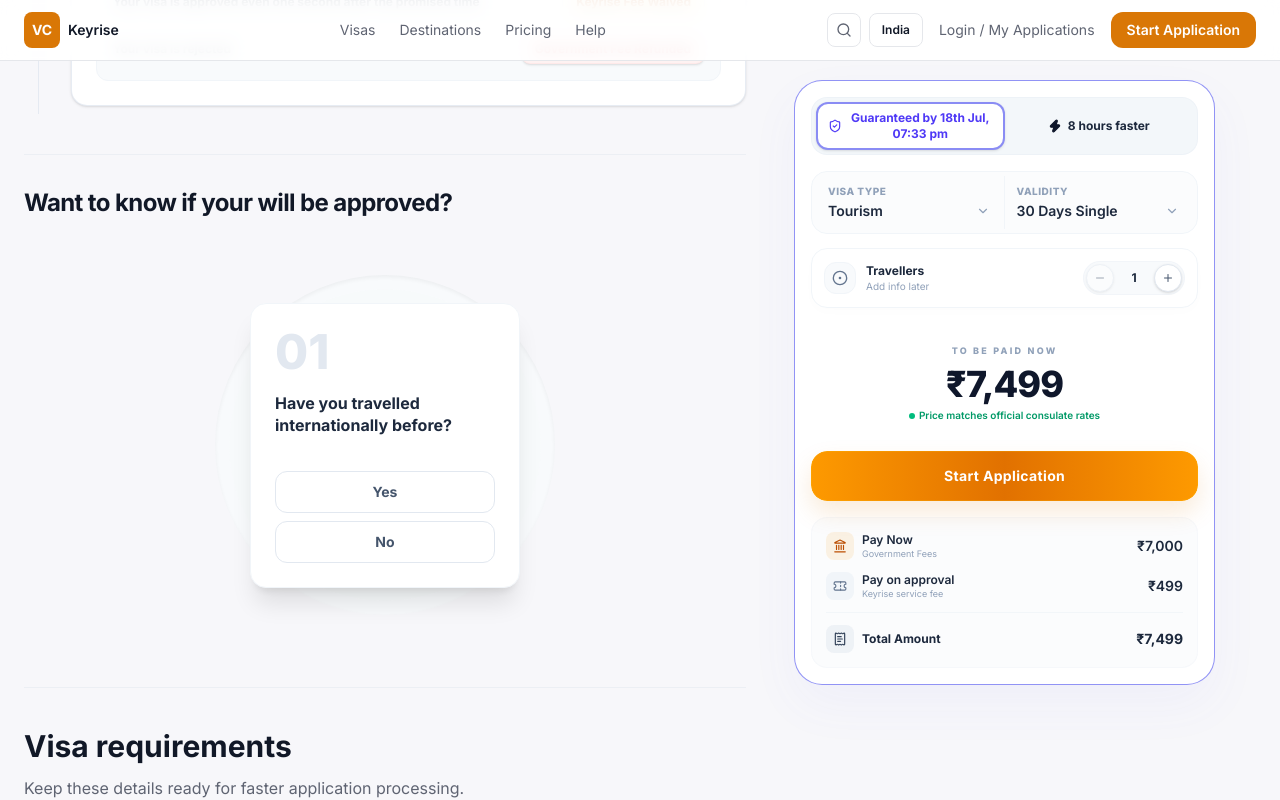
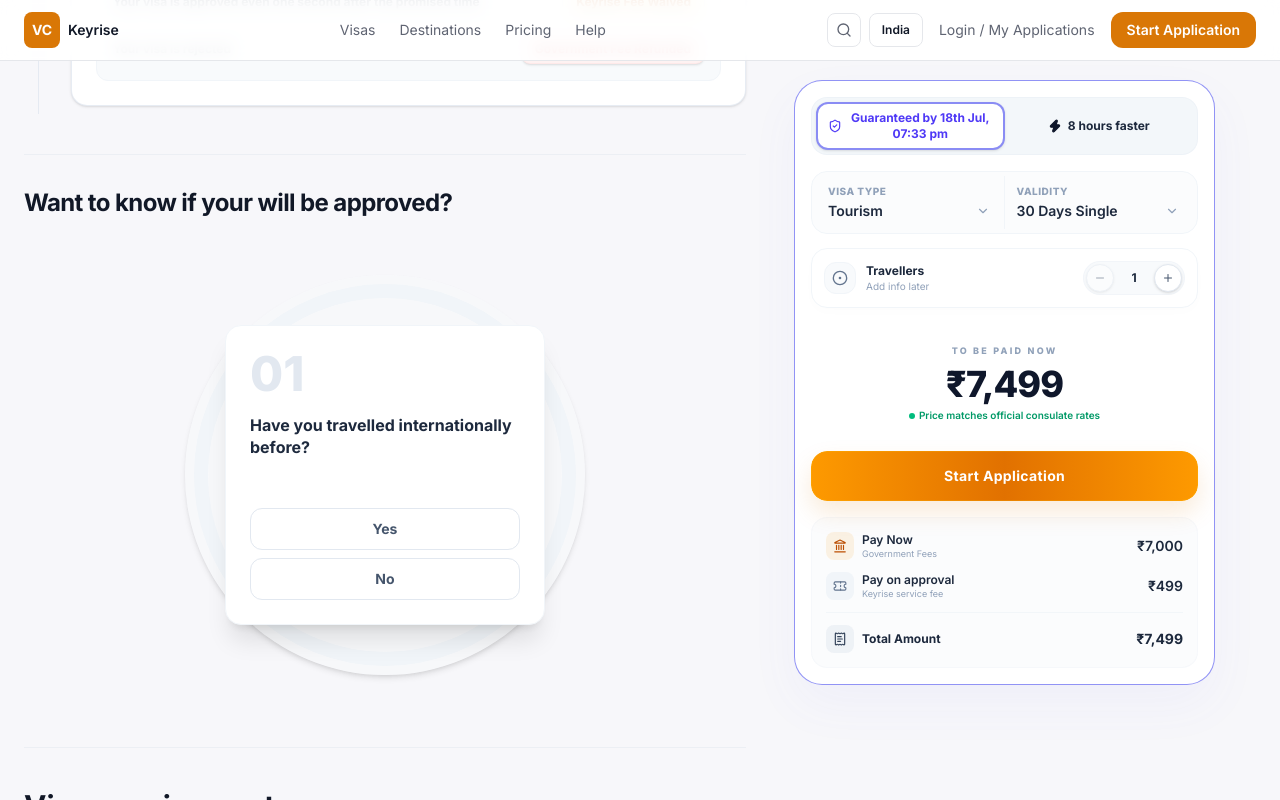
Before and after one commit to harshsees/Keyrise, a Next.js app: page / in a window 1280 px wide. Both pictures are taken after a click on the button "Evaluate my chances". Shown: the part 3305-4105 px from the top of the page. Built offline with nearby package versions, Linux system fonts and the light colour scheme.

Commit message:
Initial Commit

```diff
--- a/src/components/VisaInfoAndPlans.tsx
+++ b/src/components/VisaInfoAndPlans.tsx
@@ -683,15 +683,30 @@ export function VisaInfoAndPlans({ selectedPlan, onSelectPlan }: VisaInfoAndPlan
           ) : quizStep < 6 ? (
             /* Active Quiz Interface */
             <div className="flex flex-col items-center justify-center py-4">
-              <div
-                className="relative flex items-center justify-center w-[300px] h-[300px] sm:w-[340px] sm:h-[340px] rounded-full shadow-inner transition-all duration-700 ease-out"
-                style={{
-                  /* Creates the solid pie-chart progress effect */
-                  background: `conic-gradient(#d97706 ${(quizStep / 6) * 360}deg, #f8fafc ${(quizStep / 6) * 360}deg)`
-                }}
-              >
-                {/* Inner masking circle */}
-                <div className="absolute inset-3.5 bg-slate-50/80 rounded-full" />
+              <div className="relative flex items-center justify-center w-[340px] h-[340px] sm:w-[400px] sm:h-[400px] rounded-full shadow-md bg-slate-50/50">
+                {/* SVG Progress Ring for smooth hardware-accelerated circular animation */}
+                <svg className="absolute inset-0 w-full h-full transform -rotate-90" viewBox="0 0 100 100">
+                  <circle
+                    cx="50"
+                    cy="50"
+                    r="46"
+                    fill="none"
+                    stroke="#f1f5f9"
+                    strokeWidth="3.5"
+                  />
+                  <circle
+                    cx="50"
+                    cy="50"
+                    r="46"
+                    fill="none"
+                    stroke="#d97706"
+                    strokeWidth="3.5"
+                    strokeDasharray={2 * Math.PI * 46}
+                    strokeDashoffset={2 * Math.PI * 46 * (1 - quizStep / 6)}
+                    strokeLinecap="round"
+                    className="transition-all duration-700 ease-out"
+                  />
+                </svg>
 
                 <AnimatePresence mode="wait">
                   <motion.div
@@ -700,7 +715,7 @@ export function VisaInfoAndPlans({ selectedPlan, onSelectPlan }: VisaInfoAndPlan
                     animate={{ opacity: 1, scale: 1, y: 0 }}
                     exit={{ opacity: 0, scale: 0.92, y: -15 }}
                     transition={{ duration: 0.3 }}
-                    className="relative z-10 w-[240px] sm:w-[270px] bg-white rounded-2xl shadow-xl border border-slate-100 p-5 sm:p-6 flex flex-col justify-between h-[260px] sm:h-[285px]"
+                    className="relative z-10 w-[270px] sm:w-[320px] bg-white rounded-2xl shadow-xl border border-slate-100 p-6 flex flex-col justify-between h-[270px] sm:h-[300px]"
                   >
                     <div>
                       <p className="text-4xl sm:text-5xl font-extrabold text-slate-200 leading-none">
@@ -748,7 +763,7 @@ export function VisaInfoAndPlans({ selectedPlan, onSelectPlan }: VisaInfoAndPlan
           ) : (
             /* Results Screen with Liquid Wave Effect */
             <div className="flex flex-col items-center justify-center py-4">
-              <div className="relative w-[300px] h-[300px] sm:w-[340px] sm:h-[340px] rounded-full overflow-hidden flex flex-col justify-center items-center p-6 text-center shadow-xl border border-amber-100 bg-amber-50/30">
+              <div className="relative w-[340px] h-[340px] sm:w-[400px] sm:h-[400px] rounded-full overflow-hidden flex flex-col justify-center items-center p-6 text-center shadow-xl border border-amber-100 bg-amber-50/30">
 
                 {/* Wave container filling corresponding to percentage */}
                 <div
```
